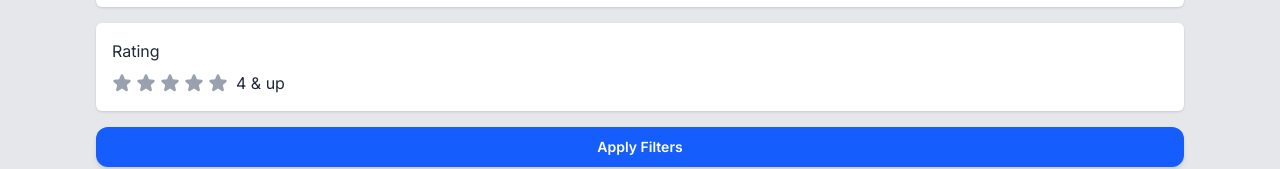
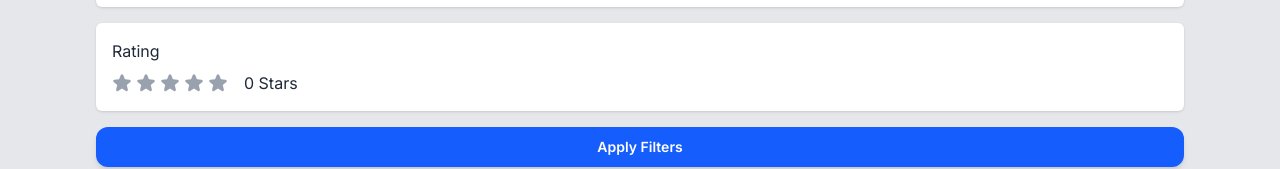
Before and after one commit to Abaljerind/ruangtoko, a React (Vite) app: page /products in a window 1280 px wide. Both pictures are taken after a click on the element "Customize results". Shown: the part 452-621 px from the top of the page. Built offline with nearby package versions, Linux system fonts and the light colour scheme.

Commit message:
Feat(ProductListPage): make Stars component dynamic
Create useState to save number for Stars
Send rating and onSelect as props
Change text of tag <p>

```diff
--- a/src/pages/ProductListPage.tsx
+++ b/src/pages/ProductListPage.tsx
@@ -7,6 +7,7 @@ const ProductListPage = () => {
   const [isOpen, setIsOpen] = useState<boolean>(false);
   const [selectCategory, setSelectCategory] = useState<string[]>([]);
   const [selectRange, setSelectRange] = useState<number>(1750);
+  const [selectRating, setSelectRating] = useState<number>(0);
 
   function handleOpenFilters() {
     setIsOpen(!isOpen);
@@ -119,9 +120,12 @@ const ProductListPage = () => {
           {/* rating */}
           <div className="space-y-2 rounded-md bg-white p-4 shadow-sm">
             <h3 className="">Rating</h3>
-            <div className="flex items-center gap-2">
-              <Stars />
-              <p className="">4 & up</p>
+            <div className="flex items-center gap-4">
+              <Stars
+                rating={selectRating}
+                onSelect={(value) => setSelectRating(value)}
+              />
+              <p className="flex items-center gap-2">{selectRating} Stars</p>
             </div>
           </div>
           {/* ./ rating */}
```
